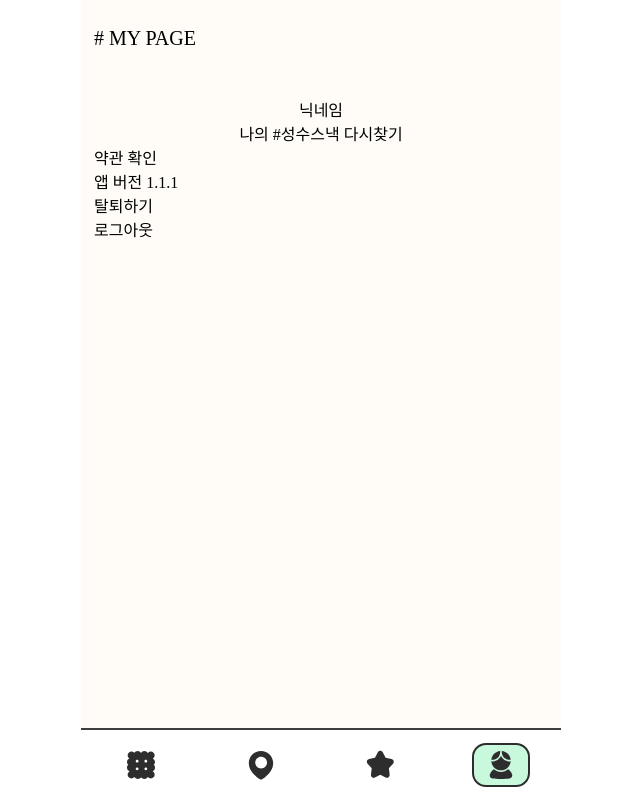
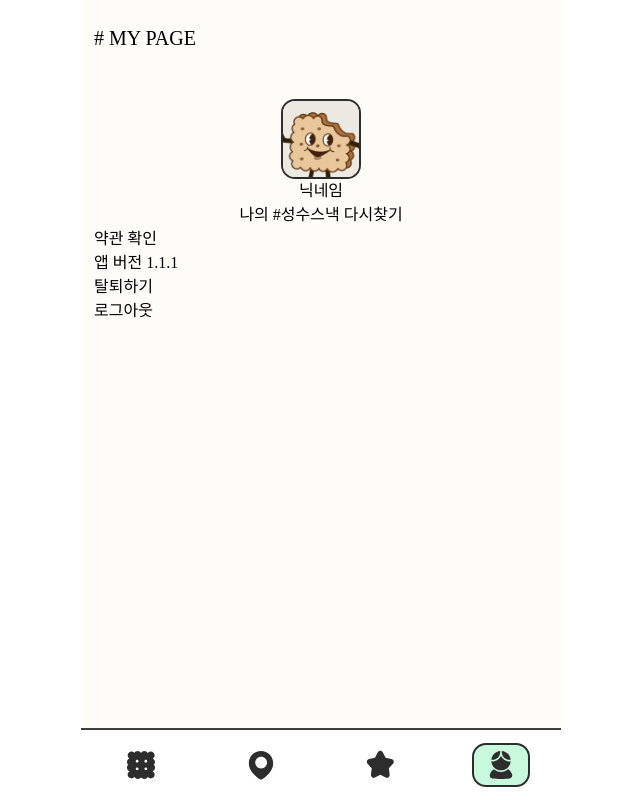
Before and after one commit to pminsun/TimeCrunch, a Next.js app: page /mypage in a window 1280 px wide. Shown: the whole page, without its empty margins (319-959 px from the left). Built offline with nearby package versions, Linux system fonts and the light colour scheme; a web font is replaced by a local one.

Commit message:
Test : 쿠키

```diff
--- a/package.json
+++ b/package.json
@@ -17,9 +17,12 @@
     "@typescript-eslint/eslint-plugin": "^6.0.0",
     "@typescript-eslint/parser": "^6.0.0",
     "axios": "^1.7.7",
+    "cookie": "^0.7.1",
+    "cookies-next": "^4.2.1",
     "jwt-decode": "^4.0.0",
     "next": "13.5.6",
     "react": "^18",
+    "react-cookie": "^7.2.0",
     "react-dom": "^18",
     "react-lottie-player": "^2.1.0",
     "react-slick": "^0.30.2",
--- a/src/pages/_app.tsx
+++ b/src/pages/_app.tsx
@@ -5,6 +5,7 @@ import React, { useEffect } from 'react';
 import '@/styles/fonts.css';
 import Seo from '@/components/Seo';
 import { QueryClient, QueryClientProvider } from '@tanstack/react-query';
+import { CookiesProvider } from 'react-cookie';
 
 const queryClient = new QueryClient();
 
@@ -21,9 +22,11 @@ export default function App({ Component, pageProps }: AppProps) {
     <React.Fragment>
       <Seo />
       <QueryClientProvider client={queryClient}>
-        <Layout>
-          <Component {...pageProps} />
-        </Layout>
+        <CookiesProvider>
+          <Layout>
+            <Component {...pageProps} />
+          </Layout>
+        </CookiesProvider>
       </QueryClientProvider>
     </React.Fragment>
   );
--- a/src/pages/mypage/index.tsx
+++ b/src/pages/mypage/index.tsx
@@ -31,7 +31,14 @@ export default function Mypage() {
           <div>
             <div className="top">
               <div className="userInfo">
-                <div className="userImage"></div>
+                <div className="userImage">
+                  <Image
+                    src={LocalImages.defaultProfile}
+                    alt="defaultProfile"
+                    width={80}
+                    height={80}
+                  />
+                </div>
                 <p>닉네임</p>
               </div>
               <button
--- a/src/pages/signup/index.tsx
+++ b/src/pages/signup/index.tsx
@@ -6,6 +6,8 @@ import Slider from 'react-slick';
 import Image from 'next/image';
 import * as LocalImages from '@/utils/imageImports';
 import Link from 'next/link';
+import { useCookies } from 'react-cookie';
+import { getCookie, setCookie } from 'cookies-next';
 
 export default function SignUp() {
   const router = useRouter();
@@ -13,6 +15,7 @@ export default function SignUp() {
   const [currentLoginSlide, setCurrentLoginSlide] = useState(0);
   const [userNickName, setUserNickName] = useState('');
   const [isDuplicate, setIsDuplicate] = useState<boolean | null>(null);
+  const [click, setClick] = useState(false);
 
   const writeNickName = (e: { target: { value: SetStateAction<string> } }) => {
     setUserNickName(e.target.value);
@@ -58,12 +61,9 @@ export default function SignUp() {
   };
 
   const signUpWithNickName = async () => {
-    try {
-      const response = await authNew(userNickName);
-      console.log(response);
-    } catch (error) {
-      console.error('닉네임 확인 중 오류 발생:', error);
-    }
+    setClick(true);
+    const accessToken = getCookie('accessToken', { domain: 'api.seongsu-snack.site', path: '/' });
+    console.log('accessToken', accessToken);
   };
 
   return (
@@ -220,3 +220,6 @@ export default function SignUp() {
     </div>
   );
 }
+function setToken(arg0: string) {
+  throw new Error('Function not implemented.');
+}
--- a/src/styles/globals.css
+++ b/src/styles/globals.css
@@ -970,7 +970,15 @@ input {
 
         .userInfo {
           .userImage {
-            @apply overflow-hidden;
+            @apply w-[80px] h-[80px] object-cover rounded-[14px] thick_border overflow-hidden;
+
+            img {
+              @apply object-cover scale-110;
+            }
+          }
+
+          > p {
+            @apply text-center;
           }
         }
       }
--- a/src/utils/imageImports.ts
+++ b/src/utils/imageImports.ts
@@ -43,10 +43,12 @@ import moodJoy from '@/public/images/mood_joy.svg';
 import moodGood from '@/public/images/mood_good.svg';
 import moodQuiet from '@/public/images/mood_quiet.svg';
 
+import defaultProfile from '@/public/images/default_profile.png';
+
 export { onBoardingOne, onBoardingTwo, onBoardingThree };
 export { moodTrandy, moodGood, moodQuiet, moodJoy, moodHealing, moodExotic };
 
-export { logoMain, logoSnak, TitleLogoPink, characterMain };
+export { logoMain, logoSnak, TitleLogoPink, characterMain, defaultProfile };
 
 export { iconClose, iconCheck, rangeThumb, iconFillStar, iconBack, iconEmptyStar, iconfilterLike, iconDropArrow };
 
```
Also changed, not shown: src/api/fetchData.ts (+5 -2 lines), public/images/default_profile.png (renamed from public/images/my profile.png), 1 other file (tests, documents, lock files or other folders).
